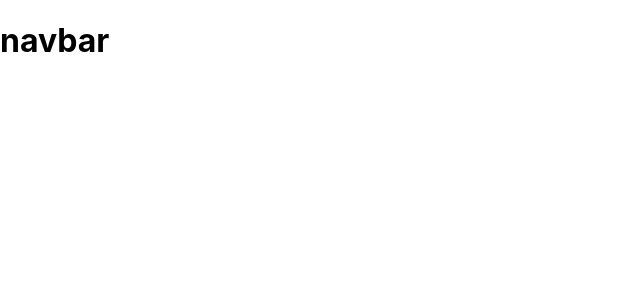
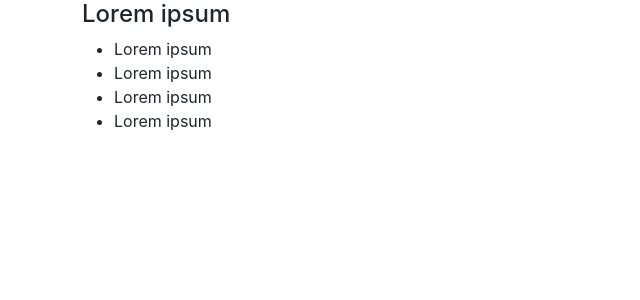
Before and after one commit to No-Country/s5-02-t-java-react-front, a React (Create React App) app: page / in a window 1280 px wide. Shown: the top 300 px of the page, without its empty margins (0-640 px from the left). Built offline with nearby package versions, Linux system fonts and the light colour scheme.

Commit message:
feat-footer-emanuel
-Home page folder was created and childrens file to. Home router is ready.
-Footer component was created and it was used at home.

```diff
--- a/src/App.js
+++ b/src/App.js
@@ -1,7 +1,8 @@
 import './App.css';
 import RoutesApp from 'routes/RoutesApp';
+import 'bootstrap/dist/css/bootstrap.min.css';
 
-function App () {
+function App() {
   return (
     <RoutesApp />
   )
--- /dev/null
+++ b/src/components/footer/Footer.jsx
@@ -0,0 +1,24 @@
+import React from 'react'
+
+const Footer = () => {
+  return (
+    <div className="main-footer">
+      <div className="container">
+        <div className="row">
+          {/* Column 1 */}
+          <div className="col-md-3 col-sm-6">
+            <h4>Lorem ipsum</h4>
+            <ul>
+              <li>Lorem ipsum</li>
+              <li>Lorem ipsum</li>
+              <li>Lorem ipsum</li>
+              <li>Lorem ipsum</li>
+            </ul>
+          </div>
+        </div>
+      </div>
+    </div>
+  )
+}
+
+export default Footer
--- /dev/null
+++ b/src/pages/home/Home.jsx
@@ -0,0 +1,12 @@
+import React from 'react'
+import Footer from 'components/footer/Footer'
+
+const Home = () => {
+  return (
+    <div>
+      <Footer />
+    </div>
+  )
+}
+
+export default Home
--- a/src/routes/RoutesApp.jsx
+++ b/src/routes/RoutesApp.jsx
@@ -1,6 +1,7 @@
 import { Route, Routes } from 'react-router-dom'
 // import { ProtectedRoute } from './ProtectedRoute'
 import NotFound from 'pages/notFound/NotFound'
+import Home from 'pages/home/Home'
 
 //Aqui iran todas las rutas
 function RoutesApp() {
@@ -11,7 +12,7 @@ function RoutesApp() {
       => aqui las rutas protegidas
       */}
 
-      <Route path="/" element={<h1>navbar</h1>}>
+      <Route path="/" element={<Home />}>
         {/* hijos del navbar => todas las paginas */}
       </Route>
       <Route path="*" element={<NotFound />} />
```
